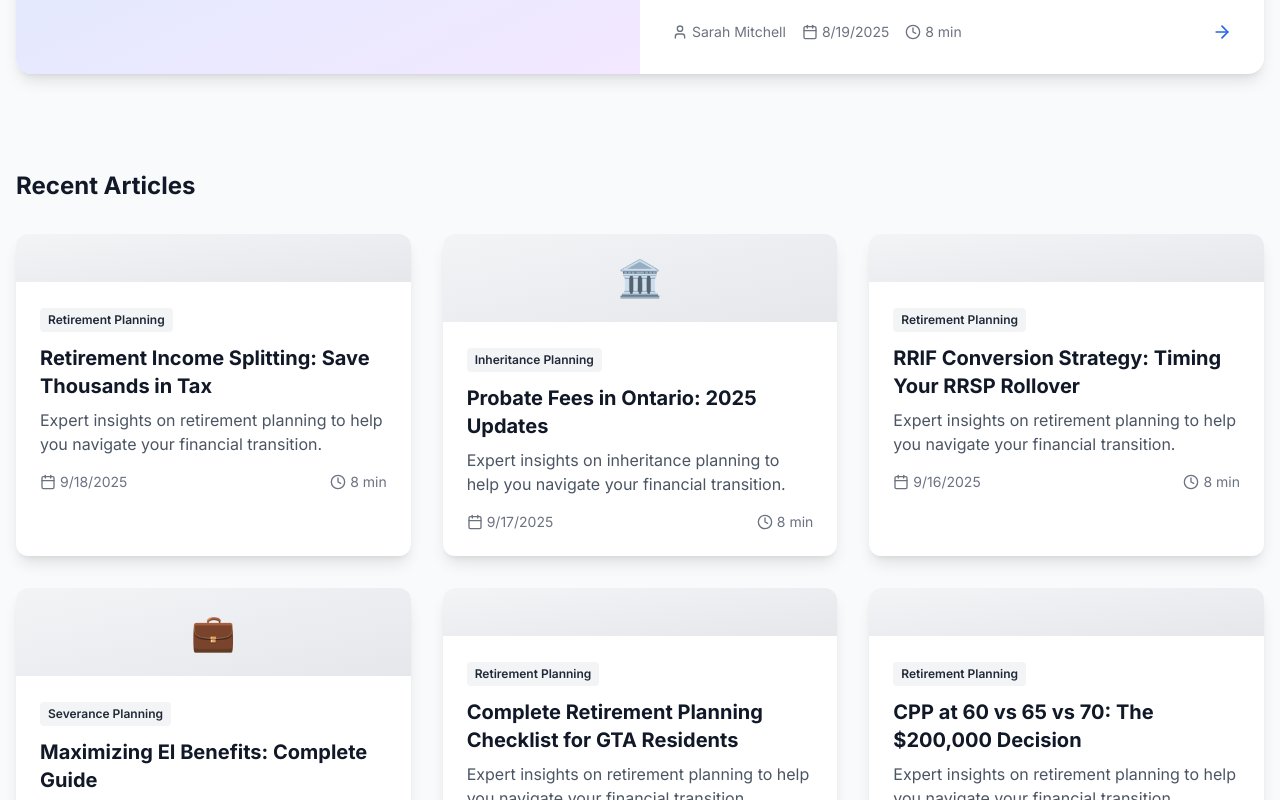
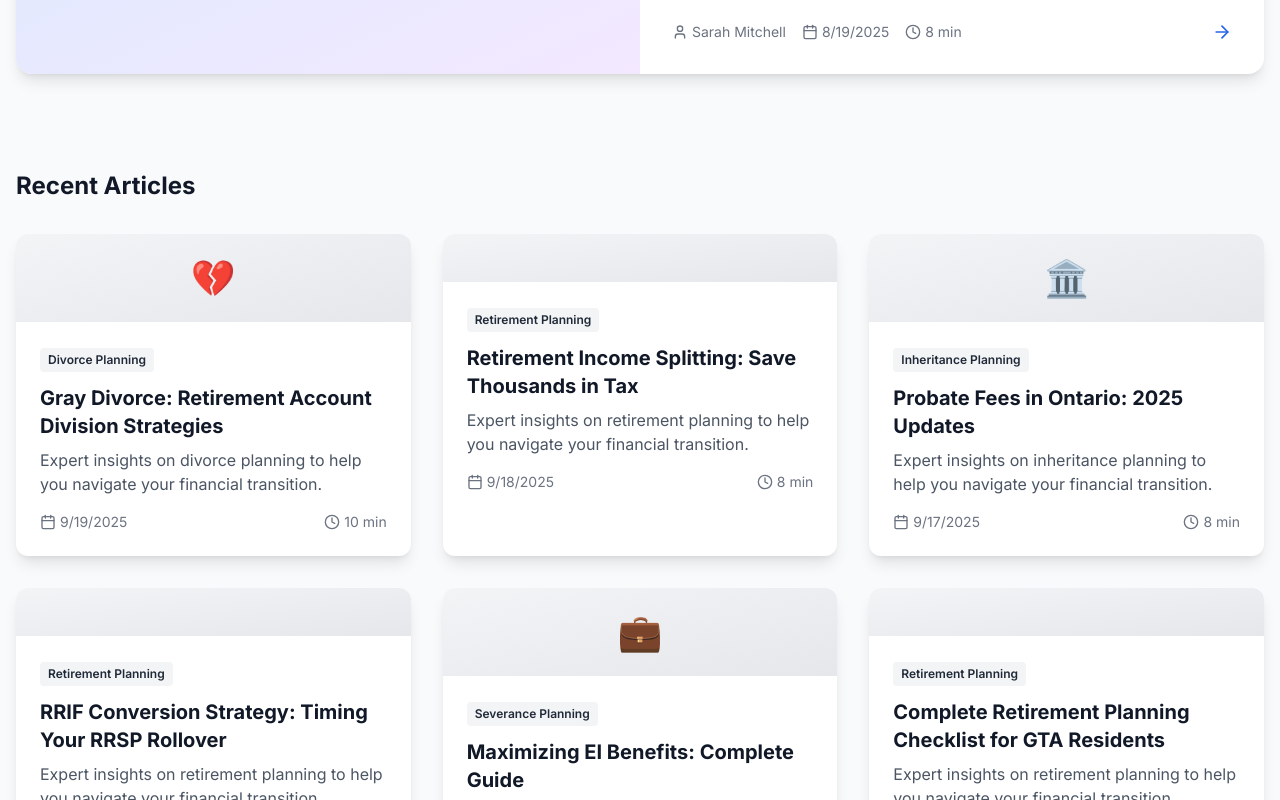
Before and after one commit to HustleHarder86/Investing, a Next.js app: page /blog in a window 1280 px wide. Shown: the part 737-1537 px from the top of the page. Built offline with nearby package versions, Linux system fonts and the light colour scheme; no server answers.

Commit message:
📚 Auto-publish scheduled blog post for 2025-09-19

```diff
--- a/content/blog-schedule.json
+++ b/content/blog-schedule.json
@@ -158,7 +158,7 @@
       "title": "Gray Divorce: Retirement Account Division Strategies",
       "category": "Divorce Planning",
       "author": "Michael Chen",
-      "status": "pending"
+      "status": "published"
     },
     {
       "date": "2025-09-20",
--- a/src/app/blog/page.tsx
+++ b/src/app/blog/page.tsx
@@ -10,6 +10,18 @@ export const metadata: Metadata = {
 
 // Blog posts data - in production, this would come from a CMS or database
 const blogPosts = [
+  {
+    slug: 'gray-divorce-retirement-accounts',
+    title: 'Gray Divorce: Retirement Account Division Strategies',
+    excerpt: 'Expert insights on divorce planning to help you navigate your financial transition.',
+    author: 'Michael Chen',
+    authorTitle: 'CFP®, Divorce Specialist',
+    date: '2025-09-19',
+    readTime: '10 min',
+    category: 'Divorce Planning',
+    categorySlug: 'divorce-planning',
+    featured: false
+  },
   {
     slug: 'retirement-income-splitting-strategies',
     title: 'Retirement Income Splitting: Save Thousands in Tax',
```
Also changed, not shown: src/app/blog/gray-divorce-retirement-accounts/page.tsx (renamed from content/scheduled-posts/gray-divorce-retirement-accounts.tsx), 1 other file (tests, documents, lock files or other folders).
